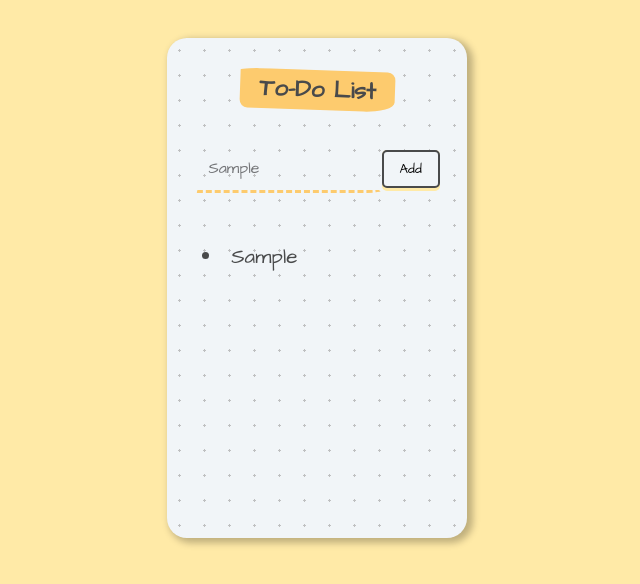
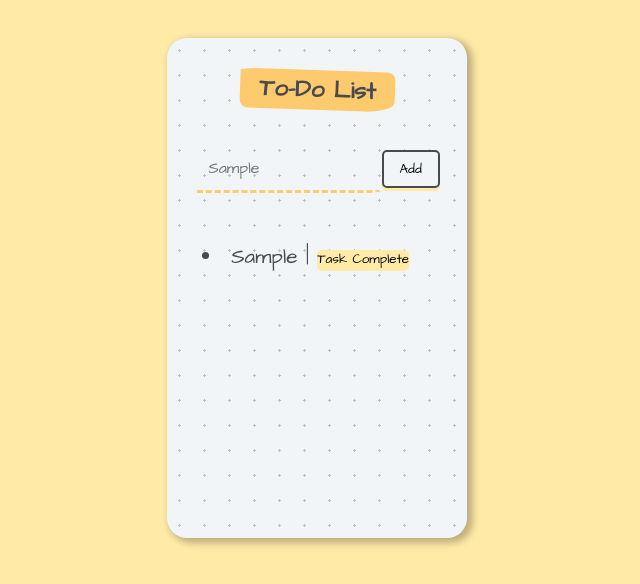
Before and after one commit to ianrboyle/react-to-do-list, a React (Create React App) app: page / in a window 1280 px wide. Both pictures are taken after typing "Sample" into the empty fields and a click on the button "Add". Shown: the top 584 px of the page, without its empty margins (323-963 px from the left). Built offline with nearby package versions, Linux system fonts and the light colour scheme.

Commit message:
adds deleteItem function to forms comp. passes id via props to Items comp

```diff
--- a/src/components/Form.js
+++ b/src/components/Form.js
@@ -14,7 +14,14 @@ function Form() {
       return [...prevItems, inputText];
     });
   }
-
+  function deleteItem(id) {
+    console.log("trying to dlete");
+    setItems((prevItems) => {
+      return prevItems.filter((item, index) => {
+        return index !== id;
+      });
+    });
+  }
   return (
     <div>
       <div className="form">
@@ -25,8 +32,8 @@ function Form() {
       </div>
       <div>
         <ul>
-          {items.map((todoItem) => (
-            <Items text={todoItem} />
+          {items.map((todoItem, index) => (
+            <Items key={index} id={index} text={todoItem} completed={deleteItem} />
           ))}
         </ul>
       </div>
--- a/src/components/Items.js
+++ b/src/components/Items.js
@@ -1,19 +1,14 @@
 import React, { useState } from "react";
 
 function Items(props) {
-  const [taskCompleted, setTaskCompleted] = useState(false);
-  function strikeThrough() {
-    setTaskCompleted((prevValue) => {
-      return !prevValue;
-    });
-  }
-  function unStrike() {
-    setTaskCompleted(false);
-  }
   return (
-    <div>
-      <li onClick={strikeThrough} style={{ textDecoration: taskCompleted ? "line-through" : null }}>
-        {props.text}
+    <div
+      onClick={() => {
+        props.completed(props.id);
+      }}
+    >
+      <li>
+        {props.text} | <button>Task Complete</button>
       </li>
     </div>
   );
```
